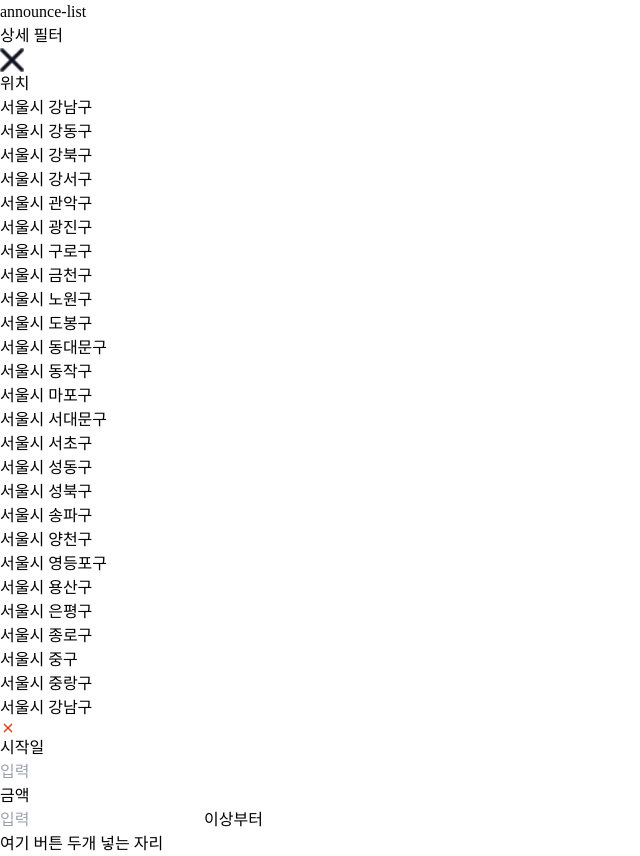
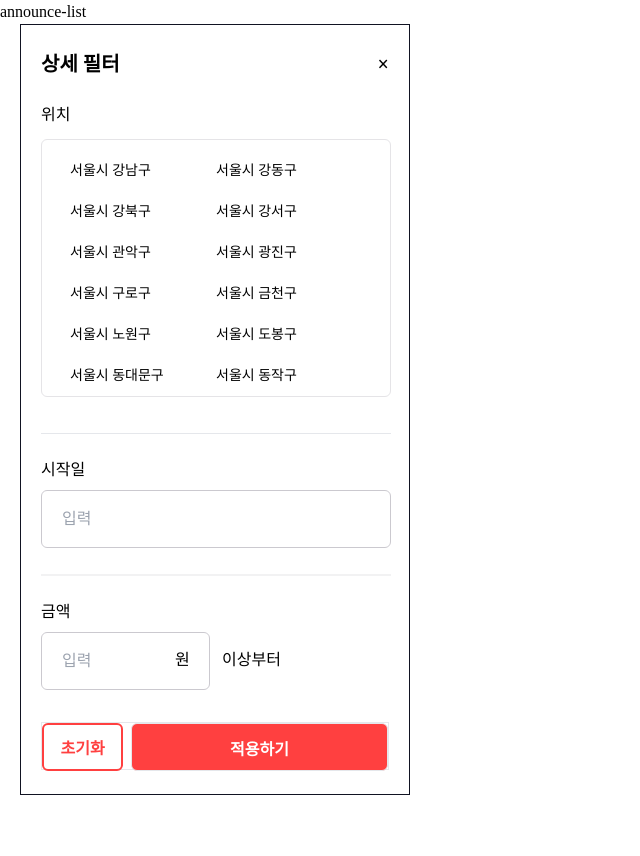
Before and after one commit to 902z/gheupPAY, a Next.js app: page /announce-list in a window 1280 px wide. Shown: the whole page, without its empty margins (0-640 px from the left). After the commit the page ends 800 px from the top, so only its background shows below. Built offline with nearby package versions, Linux system fonts and the light colour scheme; a web font is replaced by a local one.

Commit message:
:lipstick: ui: 상세 필터 컴포넌트 디자인 적용

```diff
--- a/app/(route)/(alba)/announce-list/_components/filter/index.tsx
+++ b/app/(route)/(alba)/announce-list/_components/filter/index.tsx
@@ -2,10 +2,6 @@
 
 import React from "react";
 import { useState } from "react";
-import Image from "next/image";
-
-import close from "@/public/icons/close.png";
-import closeRed40 from "@/public/icons/close-red-40.png";
 
 const addressList = [
   "서울시 종로구",
@@ -47,38 +43,66 @@ export default function Filter() {
   };
   return (
     <>
-      <div>
+      <div className="ml-[20px] w-[390px] border border-black px-[20px] py-[24px]">
+        <div className="mb-[24px] flex justify-between font-bold text-l">
           <h2>상세 필터</h2>
-        <Image src={close} alt="닫기" width={24} height={24} />
+          <div className="cursor-pointer">×</div>
         </div>
+        <div className="w-[350px] border-b pb-[24px]">
           <h3>위치</h3>
-      <div>
-        {/* 주소 목록 */}
+          <div className="my-[12px] grid h-[258px] w-[350px] grid-cols-2 overflow-scroll rounded-[6px] border border-gray-20 px-[20px] px-[28px] text-m">
             {addressList.map((address) => (
-          <div key={address} onClick={() => handleAddressClick(address)}>
+              <div
+                className="mt-[20px] w-[94px] cursor-pointer"
+                key={address}
+                onClick={() => handleAddressClick(address)}
+              >
                 {address}
               </div>
             ))}
           </div>
           <div>
-        {/* 선택된 주소 목록 */}
+            <div className="flex flex-wrap gap-[8px]">
               {selectedAddresses.map((address) => (
-          <div key={address}>{address}</div>
+                <div
+                  className="flex justify-between gap-[4px] rounded-[20px] bg-red-10 px-[10px] px-[7px] py-[6px] text-m text-red-40"
+                  key={address}
+                >
+                  {address}
+                  <div className="cursor-pointer">×</div>
+                </div>
               ))}
-        <div>
-          <p>서울시 강남구</p>
-          <Image src={closeRed40} alt="닫기" width={16} height={16} />
             </div>
           </div>
-      <div>
-        <p>시작일</p>
-        <input placeholder='입력'></input>
         </div>
-      <div>
-        <p>금액</p>
-        <input placeholder='입력'></input> 이상부터
+        <div className="mt-[24px] h-[92px] w-[350px]">
+          <p className="mb-[8px]">시작일</p>
+          <input
+            className="h-[58px] w-[350px] rounded-[6px] border border-gray-30 px-[20px] py-[16px]"
+            placeholder="입력"
+          ></input>
         </div>
-      <div>여기 버튼 두개 넣는 자리</div>
+        <div className="mt-[24px] h-[92px] w-[350px] border-t-2 border-gray-10">
+          <p className="mb-[8px] mt-[24px]">금액</p>
+          <div className="relative flex">
+            <input
+              className="h-[58px] w-[169px] rounded-[6px] border border-gray-30 px-[20px] py-[16px]"
+              placeholder="입력"
+            ></input>
+            <p className="mx-[12px] my-[16px]">이상부터</p>
+            <p className="absolute left-[134px] top-[16px]">원</p>
+          </div>
+        </div>
+        {/* 공통 컴포넌트- 버튼 넣을 자리 */}
+        <div className="mt-[56px] flex h-[48px] gap-[8px] border">
+          <div className="h-[48px] w-[82px] rounded-[6px] border-2 border-red-40 pt-[12px] text-center font-bold text-red-40">
+            초기화
+          </div>
+          <div className="h-[48px] w-[260px] rounded-[6px] border bg-red-40 pt-[14px] text-center font-bold text-white">
+            적용하기
+          </div>
+        </div>
+      </div>
     </>
   );
 }
--- a/app/(route)/(alba)/announce-list/page.tsx
+++ b/app/(route)/(alba)/announce-list/page.tsx
@@ -4,6 +4,8 @@ import Filter from './_components/filter';
 export default function page() {
   return <>
   <div>announce-list</div>
+
+  {/* 컴포넌트 확인용 */}
   <Filter></Filter>
   </>
 }
```
Lines whose indentation alone changed are shown as unchanged.
